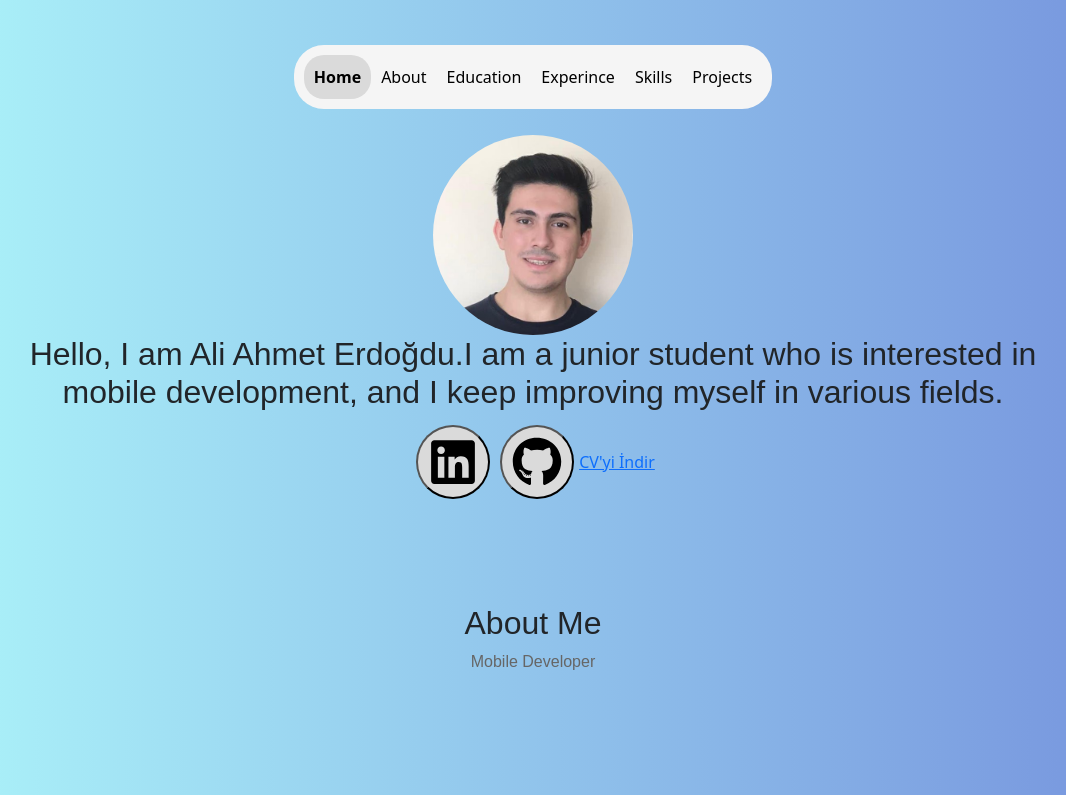
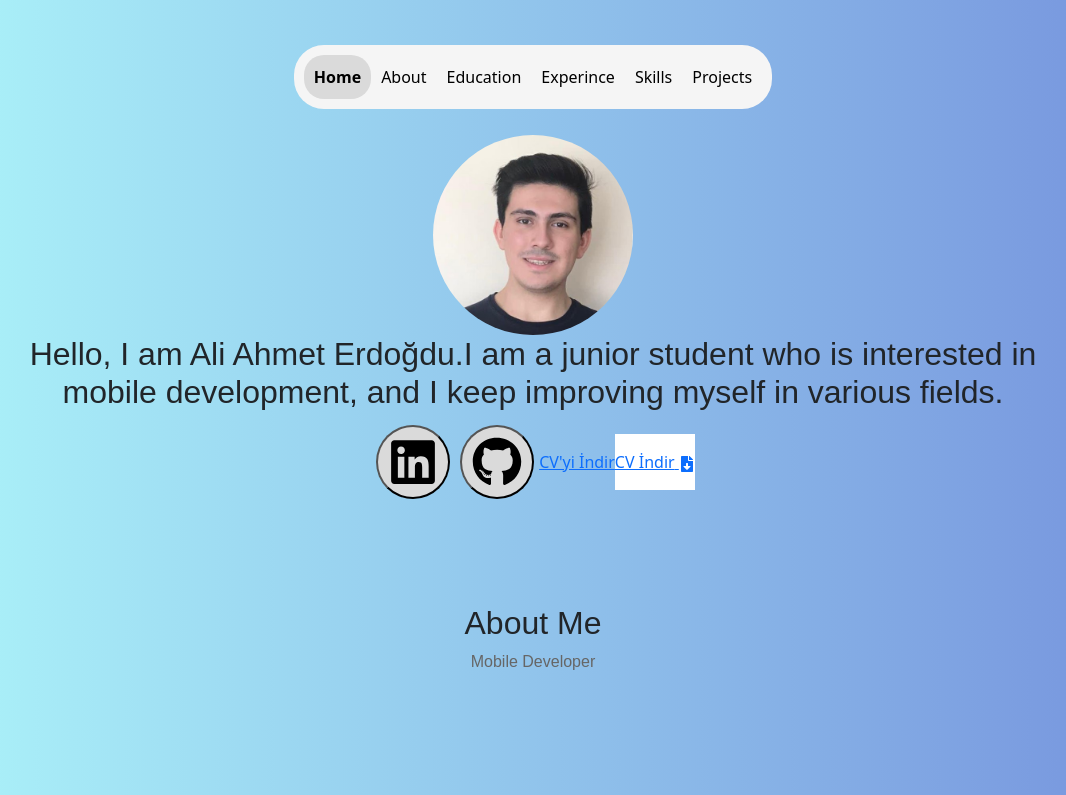
Before and after one commit to aliahmetbme/portfolios, a React (Create React App) app: page / in a window 1280 px wide. Shown: the top 795 px of the page, without its empty margins (107-1173 px from the left). Built offline with nearby package versions, Linux system fonts and the light colour scheme.

Commit message:
file deneme

```diff
--- a/src/components/Home.js
+++ b/src/components/Home.js
@@ -3,12 +3,12 @@ import React from 'react';
 import '../styles';
 import profileImage from '../assests/profile.jpg';
 import { Container, Button } from 'react-bootstrap'; // Assuming you are using react-bootstrap
-import {  FaGithub, FaLinkedin } from 'react-icons/fa';
+import {  FaGithub, FaLinkedin , FaFileDownload} from 'react-icons/fa';
 
 const openWebsite = () => {
   //window.open('https://www.linkedin.com/in/ali-ahmet-erdogdu/', '_blank');
    // CV dosyasının yolunu belirtin (örneğin assets klasöründe)
-   const cvPath = '/portfolios/src/assests/CV.pdf';
+   const cvPath = '/assests/CV.pdf';
    // CV dosyasını indirmek için yeni bir pencere açın
    window.open(cvPath, '_blank');
 
@@ -28,6 +28,14 @@ const Home = () => (
         <FaGithub className="icon" />
       </button>
       <a href="../assests/CV.pdf" download="../assests/CV.pdf">CV'yi İndir</a>
+      <a
+          className="group bg-white px-7 py-3 flex items-center gap-2 rounded-full outline-none focus:scale-110 hover:scale-110 active:scale-105 transition cursor-pointer borderBlack dark:bg-white/10"
+          href="/CV.pdf"
+          download
+        >
+          CV İndir{" "}
+          <FaFileDownload className="opacity-60 group-hover:translate-y-1 transition" />
+        </a>
 
 
     </div>
```
Also changed, not shown: 1 other file (tests, documents, lock files or other folders).
